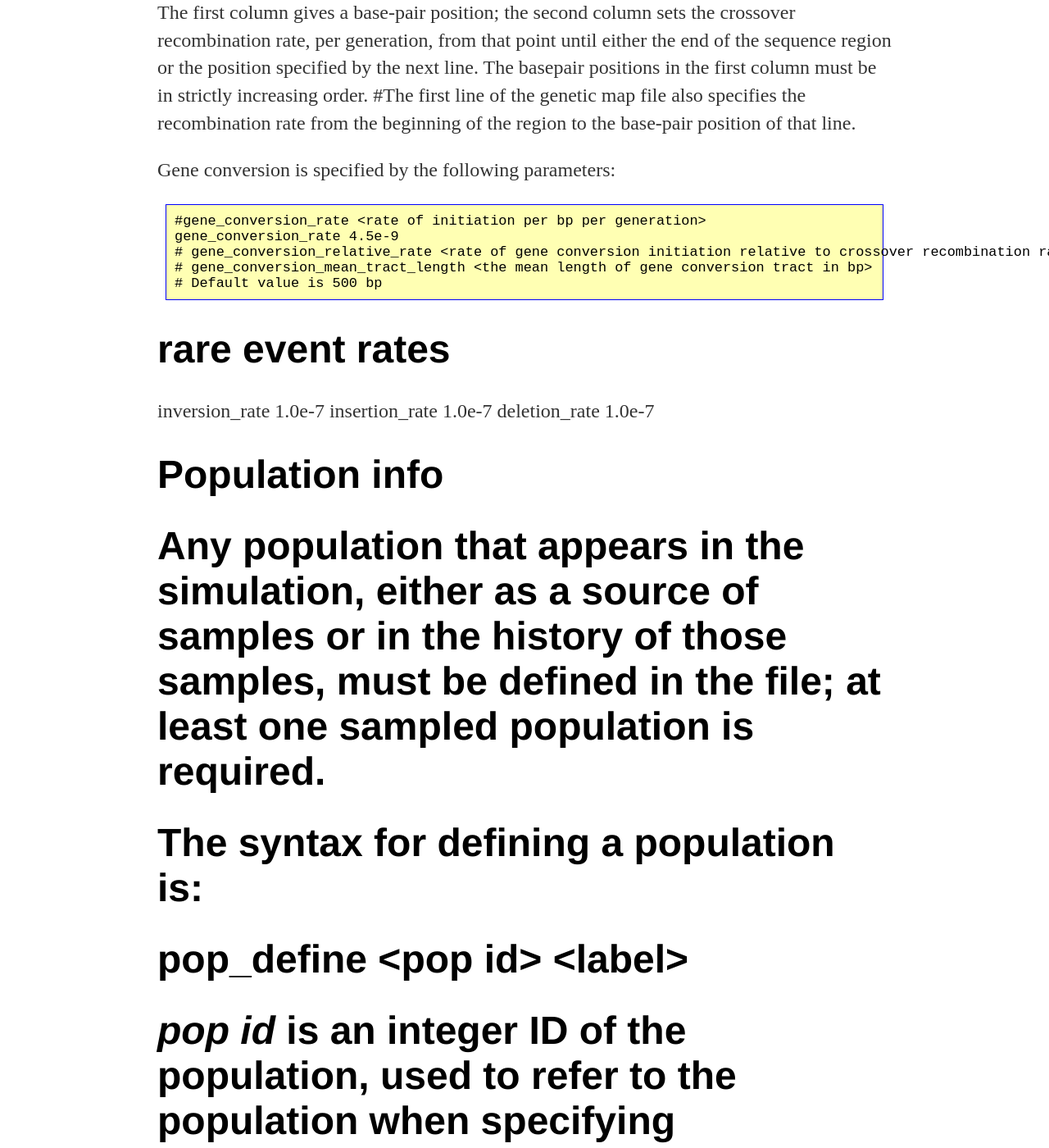
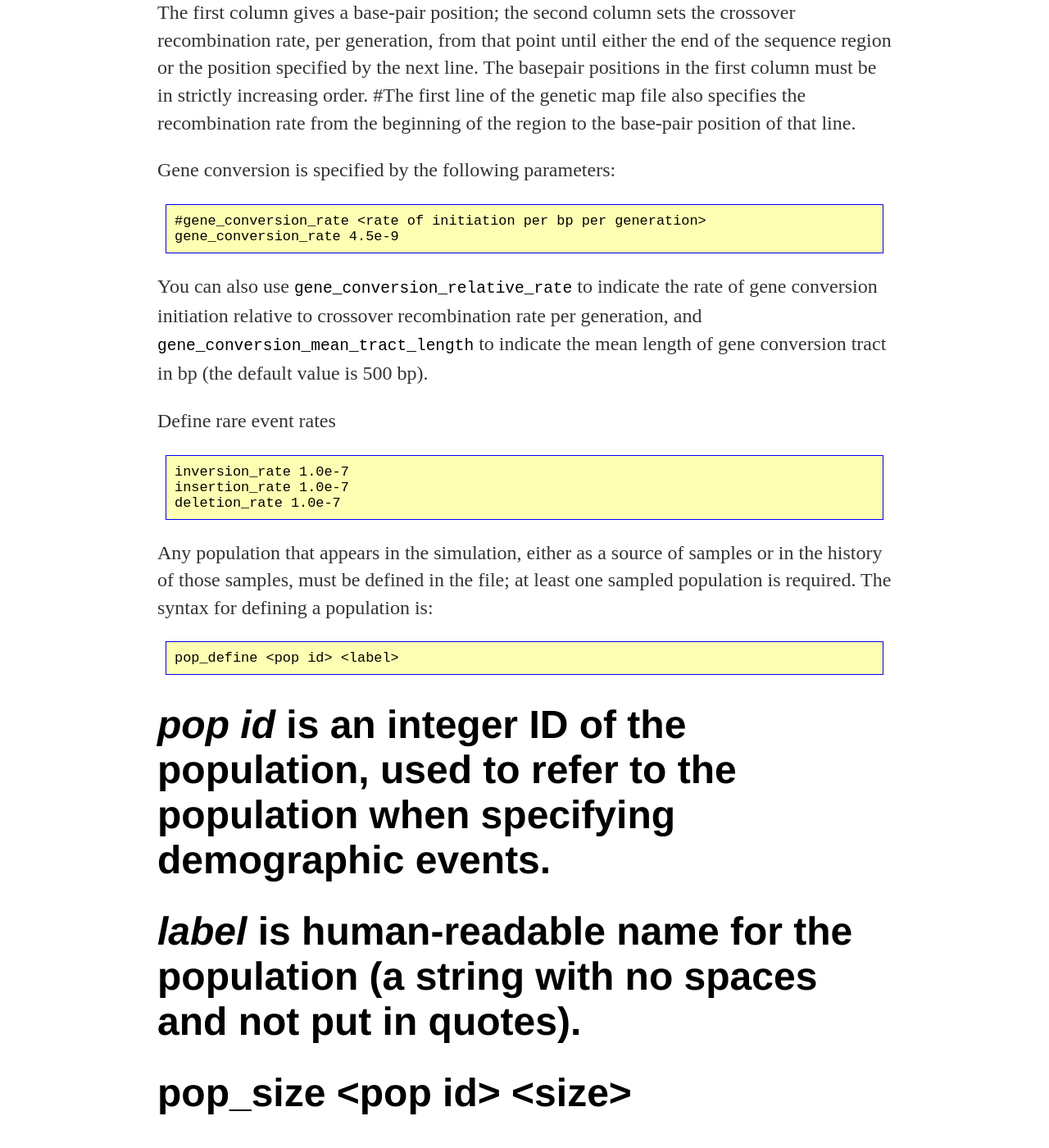
Before and after one commit to lybird300/lybird300.github.io, a Jekyll site: the page built from _posts/2015-04-20-cojava-manual.md, in a window 1280 px wide and 1400 px high, scrolled down 1594 px. Shown: the whole window at 82% size. Built offline with Jekyll 4.4.1, drawn with Linux system fonts in a browser that asks for light colours.

Commit message:
Update 2015-04-20-cojava-manual.md

```diff
--- a/_posts/2015-04-20-cojava-manual.md
+++ b/_posts/2015-04-20-cojava-manual.md
@@ -34,20 +34,16 @@ The first column gives a base-pair position; the second column sets the crossove
 
 Gene conversion is specified by the following parameters:
 <pre><code>#gene_conversion_rate &lt;rate of initiation per bp per generation&gt;
-gene_conversion_rate 4.5e-9
-#gene_conversion_relative_rate &lt;rate of gene conversion initiation relative to crossover recombination rate per generation&gt;
-#gene_conversion_mean_tract_length &lt;the mean length of gene conversion tract in bp&gt;
-#Default value is 500 bp</code></pre>
+gene_conversion_rate 4.5e-9</code></pre>
+You can also use <code>gene_conversion_relative_rate</code> to indicate the rate of gene conversion initiation relative to crossover recombination rate per generation, and <code>gene_conversion_mean_tract_length</code> to indicate the mean length of gene conversion tract in bp (the default value is 500 bp).
 
-# rare event rates
-inversion_rate 1.0e-7
+Define rare event rates
+<pre><code>inversion_rate 1.0e-7
 insertion_rate 1.0e-7
-deletion_rate 1.0e-7
+deletion_rate 1.0e-7</code></pre>
 
-# Population info
-# Any population that appears in the simulation, either as a source of samples or in the history of those samples, must be defined in the file; at least one sampled population is required.
-# The syntax for defining a population is:
-# pop_define &lt;pop id&gt; &lt;label&gt;
+Any population that appears in the simulation, either as a source of samples or in the history of those samples, must be defined in the file; at least one sampled population is required. The syntax for defining a population is:
+<pre><code>pop_define &lt;pop id&gt; &lt;label&gt;</code></pre>
 # <i>pop id</i> is an integer ID of the population, used to refer to the population when specifying demographic events.
 # <i>label</i> is human-readable name for the population (a string with no spaces and not put in quotes).
 # pop_size &lt;pop id&gt; &lt;size&gt;
```
